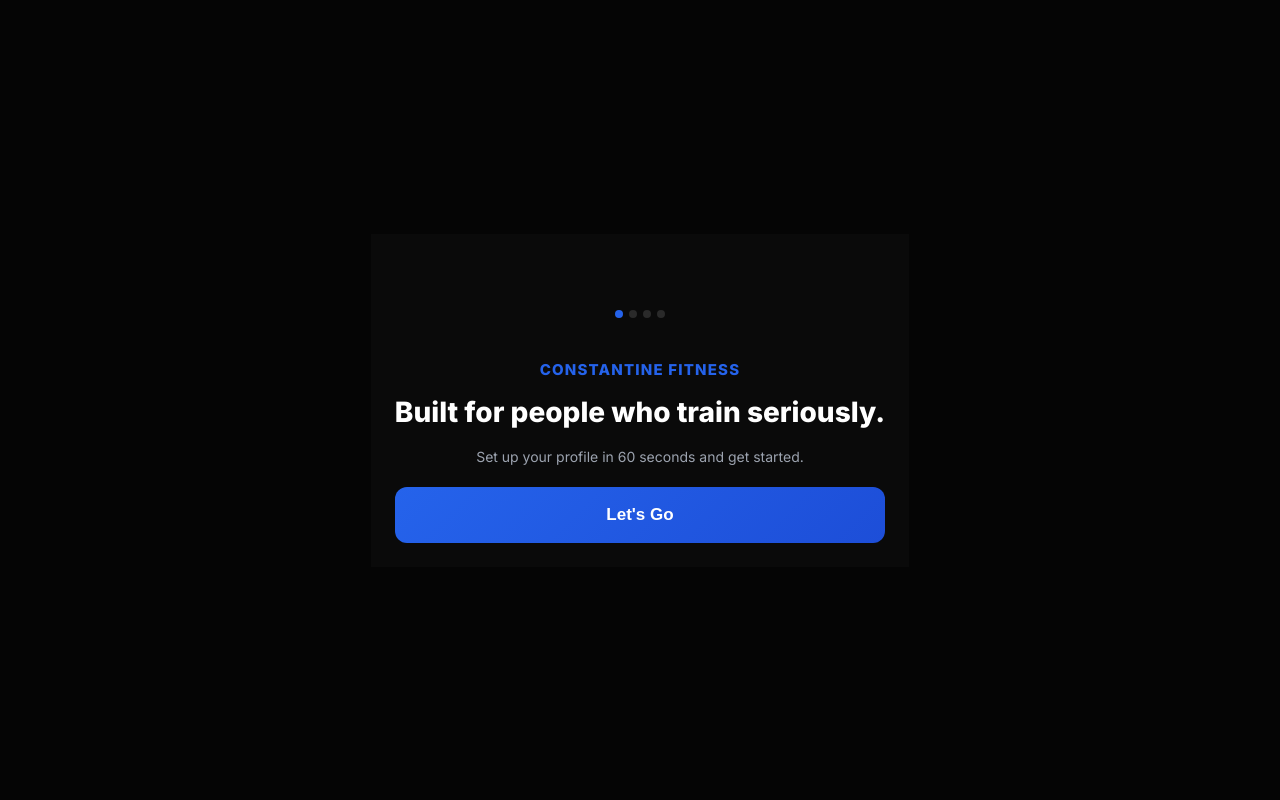
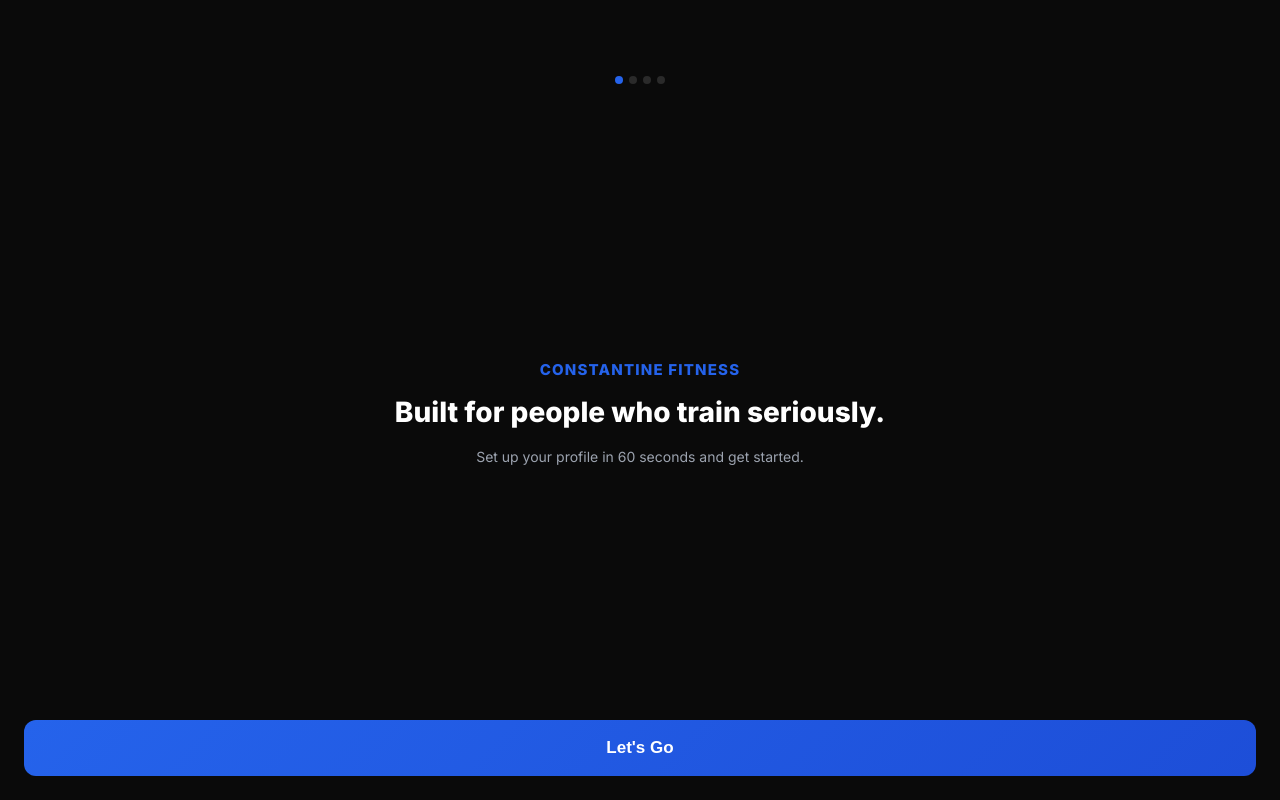
Before and after one commit to ethan-constantine/Hypertrophy-App, a plain HTML site: page index.html in a window 1280 px wide. Drawn offline with nearby package versions, Linux system fonts and the light colour scheme.

Commit message:
Update index.html

```diff
--- a/index.html
+++ b/index.html
@@ -25,9 +25,9 @@ a:hover{color:#3B82F6}
 @keyframes modalPop{from{opacity:0;transform:scale(0.92)}to{opacity:1;transform:scale(1)}}
 </style>
 </helmet>
-<div style="min-height:100vh;display:flex;align-items:center;justify-content:center;background:#050505;padding:40px 0;font-family:'Inter',system-ui,sans-serif">
-<x-import component-from-global-scope="IOSDevice" from="./ios-frame.jsx" dark="{{ true }}" width="{{ 390 }}" height="{{ 844 }}" hint-size="390px,844px">
-<div style="height:100%;display:flex;flex-direction:column;background:#0A0A0A;color:#FFFFFF;position:relative;overflow:hidden;font-family:'Inter',system-ui,sans-serif">
+
+<div style="width:100%;min-height:100dvh;">
+<div style="min-height:100dvh;width:100%;display:flex;flex-direction:column;background:#0A0A0A;color:#FFFFFF;position:relative;overflow-x:hidden;font-family:'Inter',system-ui,sans-serif">
 
 <sc-if value="{{ isSplash }}" hint-placeholder-val="{{ false }}">
 <div style="flex:1;display:flex;align-items:center;justify-content:center">
@@ -588,7 +588,6 @@ a:hover{color:#3B82F6}
 </sc-if>
 
 </div>
-</x-import>
 </div>
 
 </x-dc>
@@ -1117,7 +1116,6 @@ class Component extends DCLogic {
     });
   };
 
-  // onboarding
   onboardingSetName = (v) => this.setState({ onboardingName: v, onboardingNameError: false });
   onboardingSelectProgramme = (id) => this.setState({ onboardingProgrammeId: id });
   onboardingSetUnit = (u) => this.setState({ onboardingUnit: u });
@@ -1135,7 +1133,6 @@ class Component extends DCLogic {
     }, this.persistCore);
   };
 
-  // settings
   openSettings = () => this.setState({ screen: 'settings', cameFromScreen: 'home', settingsChangingProgramme: false, settingsNameDraft: this.state.userName });
   closeSettings = () => this.setState({ screen: 'home' });
   updateSettingsName = (v) => this.setState({ settingsNameDraft: v });
@@ -1177,7 +1174,6 @@ class Component extends DCLogic {
       isProgress = s.screen === 'progress', isNutrition = s.screen === 'nutrition', isSettings = s.screen === 'settings';
     const showTabBar = isHome || isProgrammes || isProgress || isNutrition;
 
-    // onboarding
     const onboardingDots = [1, 2, 3, 4].map(n => ({ color: n <= s.onboardingStep ? ACCENT : BORDER }));
     const showOnboardingBack = s.onboardingStep > 1;
     const showOnboardingBackSpacer = s.onboardingStep === 1;
@@ -1422,7 +1418,6 @@ class Component extends DCLogic {
       carbsRangeText = `${res.carbsLower}g – ${res.carbsUpper}g`;
     }
 
-    // settings
     const closeSettingsHandler = () => this.closeSettings();
     const settingsNameValue = s.settingsNameDraft;
     const onSettingsNameChange = (e) => this.updateSettingsName(e.target.value);
```
